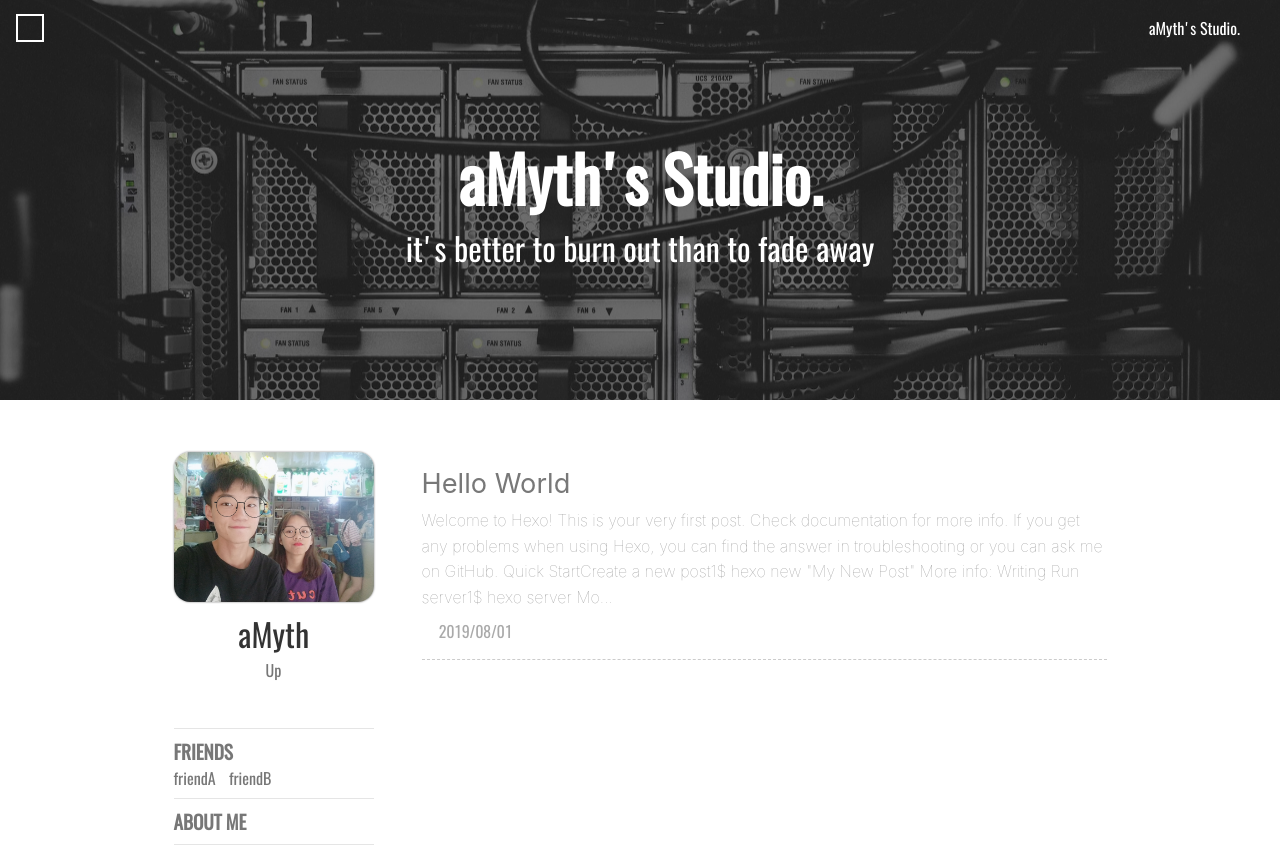
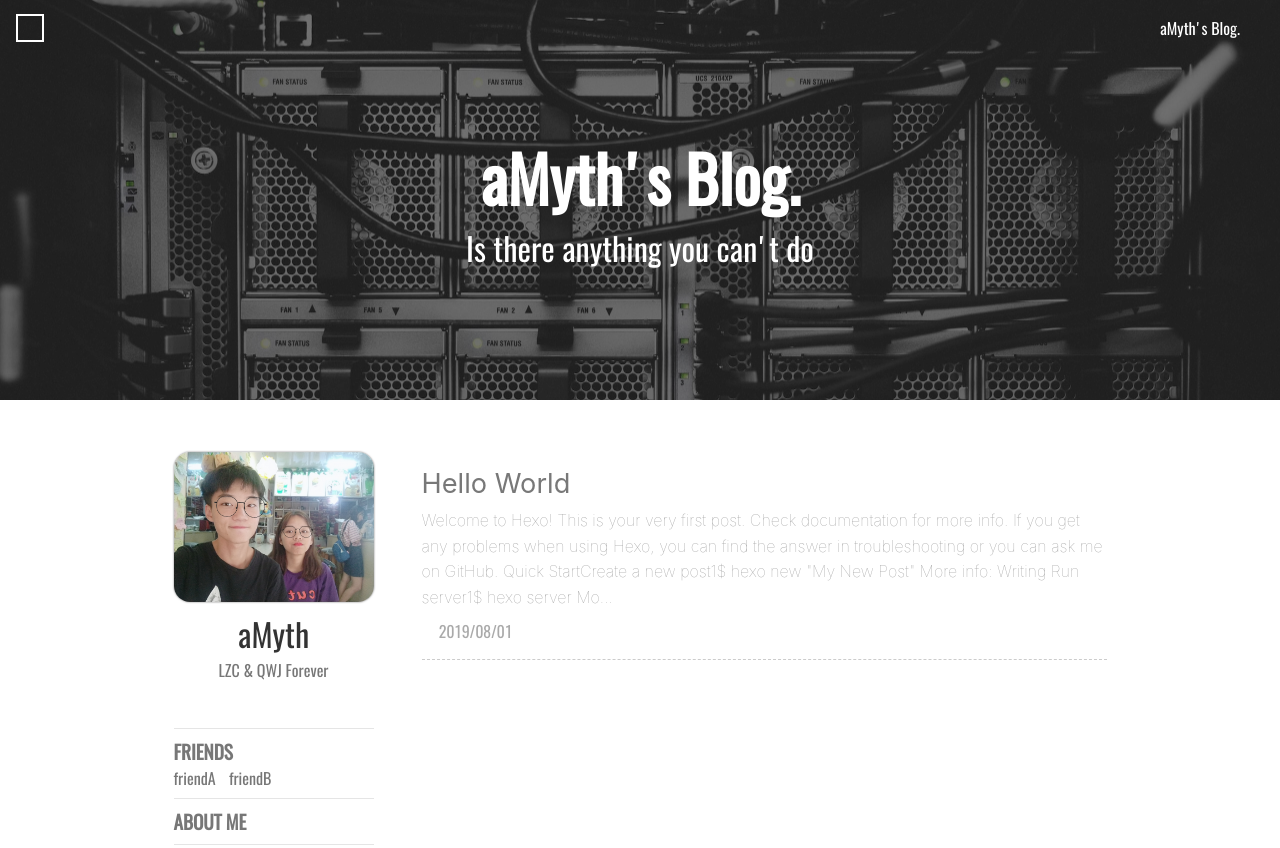
Before and after one commit to l974786739/l974786739.github.io, a plain HTML site: page index.html in a window 1280 px wide. Shown: the top 848 px of the page. Drawn offline with nearby package versions, Linux system fonts and the light colour scheme; some packages are replaced by stand-ins of ours; a script that the page names is missing; a web font is replaced by a local one.

Commit message:
Site updated: 2019-08-01 18:24:44

```diff
--- a/index.html
+++ b/index.html
@@ -22,7 +22,7 @@
     <meta name="description" content>
     <meta http-equiv="Cache-control" content="no-cache">
     <meta http-equiv="X-UA-Compatible" content="IE=edge,chrome=1">
-    <title>aMyth&#39;s Studio</title>
+    <title>aMyth&#39;s</title>
     <style type="text/css">
     @font-face {
         font-family: 'Oswald-Regular';
@@ -210,7 +210,7 @@
     <div class="header-sidebar-menu">&#xe775;</div>
     <!-- post页的toggle banner  -->
 
-    <a class="home-link" href=/>aMyth's Studio.</a>
+    <a class="home-link" href=/>aMyth's Blog.</a>
 </header>
     <div class="wrapper">
         <div class="site-intro" style="
@@ -236,7 +236,7 @@ height:50vh;
         <h1 class="intro-title">
             <!-- 主页  -->
 
-            aMyth's Studio.
+            aMyth's Blog.
             <!-- 文章页  -->
 
         </h1>
@@ -245,7 +245,7 @@ height:50vh;
             <!-- 主页副标题  -->
 
 
-                it's better to burn out than to fade away
+                Is there anything you can't do
 
             <!-- 文章页  -->
 
@@ -392,7 +392,7 @@ Mo...
     <div class="profile-name">aMyth</div>
 
     <div class="profile-signature">
-        Up
+        LZC &amp; QWJ Forever
     </div>
 
 
```
Also changed, not shown: 2019/08/01/hello-world/index.html (+3 -3 lines), archives/2019/08/index.html (+2 -2 lines), archives/2019/index.html (+2 -2 lines), archives/index.html (+2 -2 lines).
